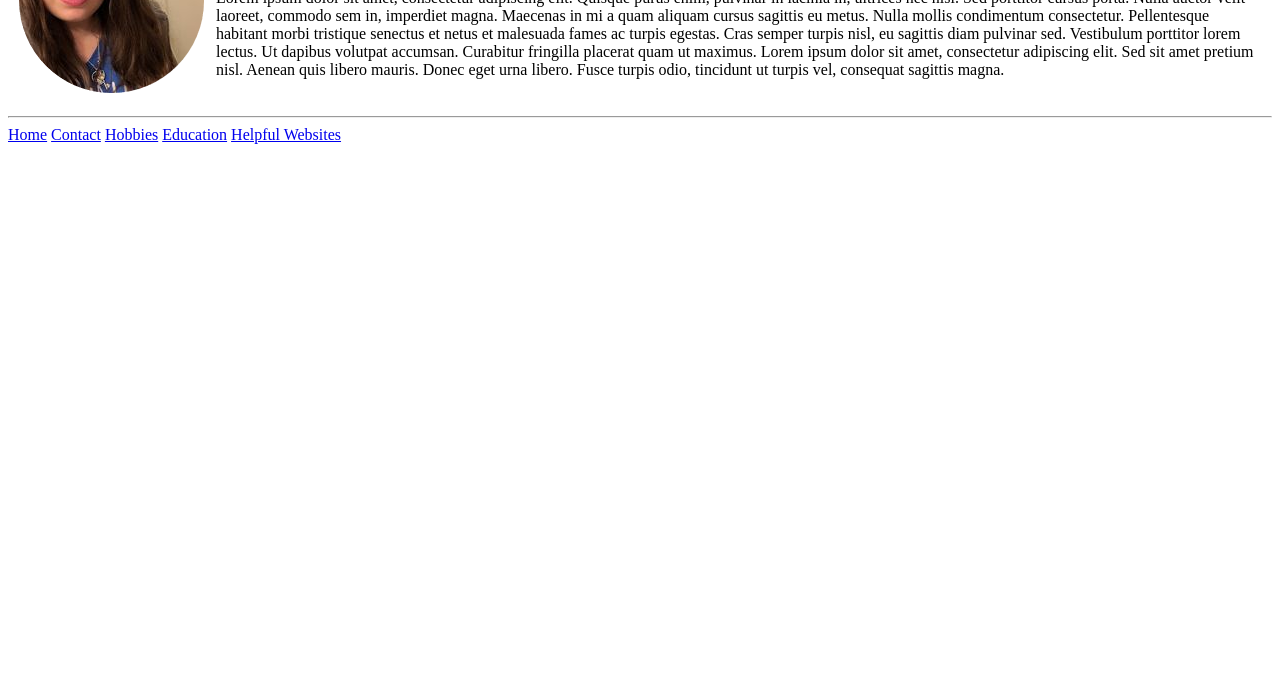
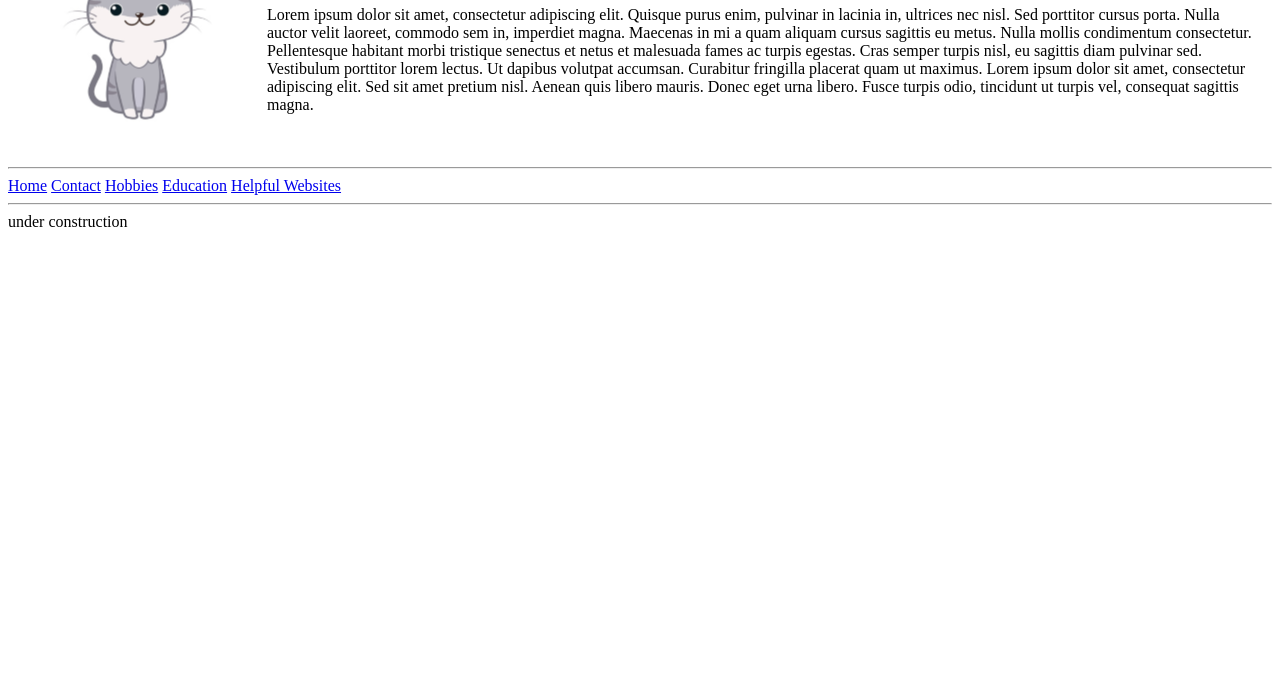
Before and after one commit to Awwnuhh/HTML-Project, a plain HTML site: page index.html in a window 1280 px wide. Shown: the part 111-800 px from the top of the page. Drawn offline with Linux system fonts and the light colour scheme.

Commit message:
updated page links

```diff
--- a/index.html
+++ b/index.html
@@ -11,7 +11,7 @@
   <header>
     <table cellspacing="10">
       <tr>
-        <td><img src="images/ana.png" alt="profile picture"></td>
+        <td><img src="images/cat.png" alt="profile picture"></td>
         <td>
           <h1>Tattiana Ealum</h1>
           <p>
@@ -32,16 +32,18 @@
         </td>
       </tr>
     </table>
+    <hr>
+    <a href="index.html">Home</a>
+    <a href="contact.html">Contact</a>
+    <a href="hobbies.html">Hobbies</a>
+    <a href="education.html">Education</a>
+    <a href="websites.html">Helpful Websites</a>
   </header>
+  <hr>
+under construction
+
+
 
 </body>
-<footer>
-  <hr>
-  <a href="index.html">Home</a>
-  <a href="contact.html">Contact</a>
-  <a href="hobbies.html">Hobbies</a>
-  <a href="education.html">Education</a>
-  <a href="websites.html">Helpful Websites</a>
-</footer>
 
 </html>
```
Also changed, not shown: websites.html (+6 -8 lines).
